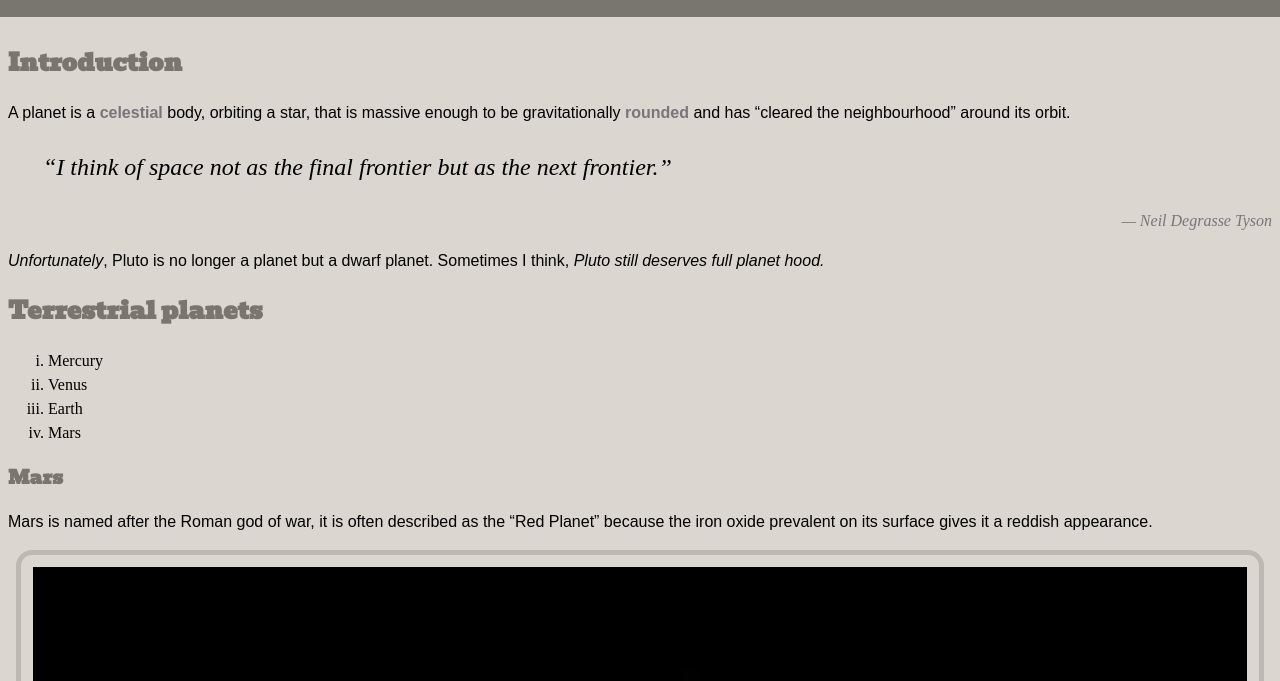
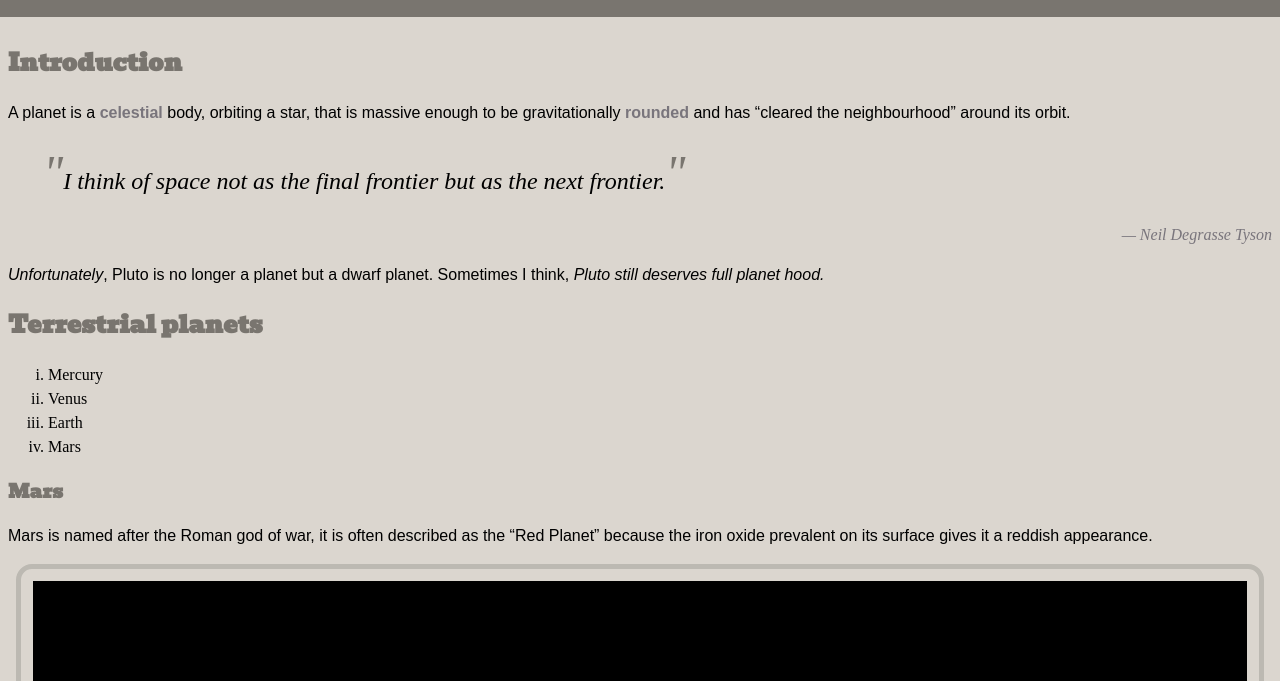
Before and after one commit to MattSkinner30/box-assignment, a plain HTML site: page index.html in a window 1280 px wide. Shown: the part 119-800 px from the top of the page. Drawn offline with Linux system fonts and the light colour scheme.

Commit message:
Styled quotation marks

```diff
--- a/css/main.css
+++ b/css/main.css
@@ -91,6 +91,14 @@ a:hover {
 	font-family: times-new-roman, serif;
 }
 
+.quotemarks {
+	display: block;
+	font-style: italic;
+	font-size: 3rem;
+	display: inline;
+	line-height: 1;
+}
+
 b{
 	color: #79757c;
 	font-style: normal;
--- a/index.html
+++ b/index.html
@@ -28,7 +28,24 @@
 
 <p>A planet is a <b>celestial</b> body, orbiting a star, that is massive enough to be gravitationally <b>rounded</b> and has <q>cleared the neighbourhood</q> around its orbit.</p>
 
-<p class="quote"><q>I think of space not as the final frontier but as the next frontier.</q></p>
+
+
+
+<p contenteditable class="quote">
+    <span style="color: #79756f" class="quotemarks">"</span>I think of space not as the final frontier but as the next frontier.<span style="color: #79756f" class="quotemarks">"</span>
+</p>
+
+
+
+
+
+
+
+
+
+
+
+
 
 <p class="neil">— Neil Degrasse Tyson</p>
 
```
